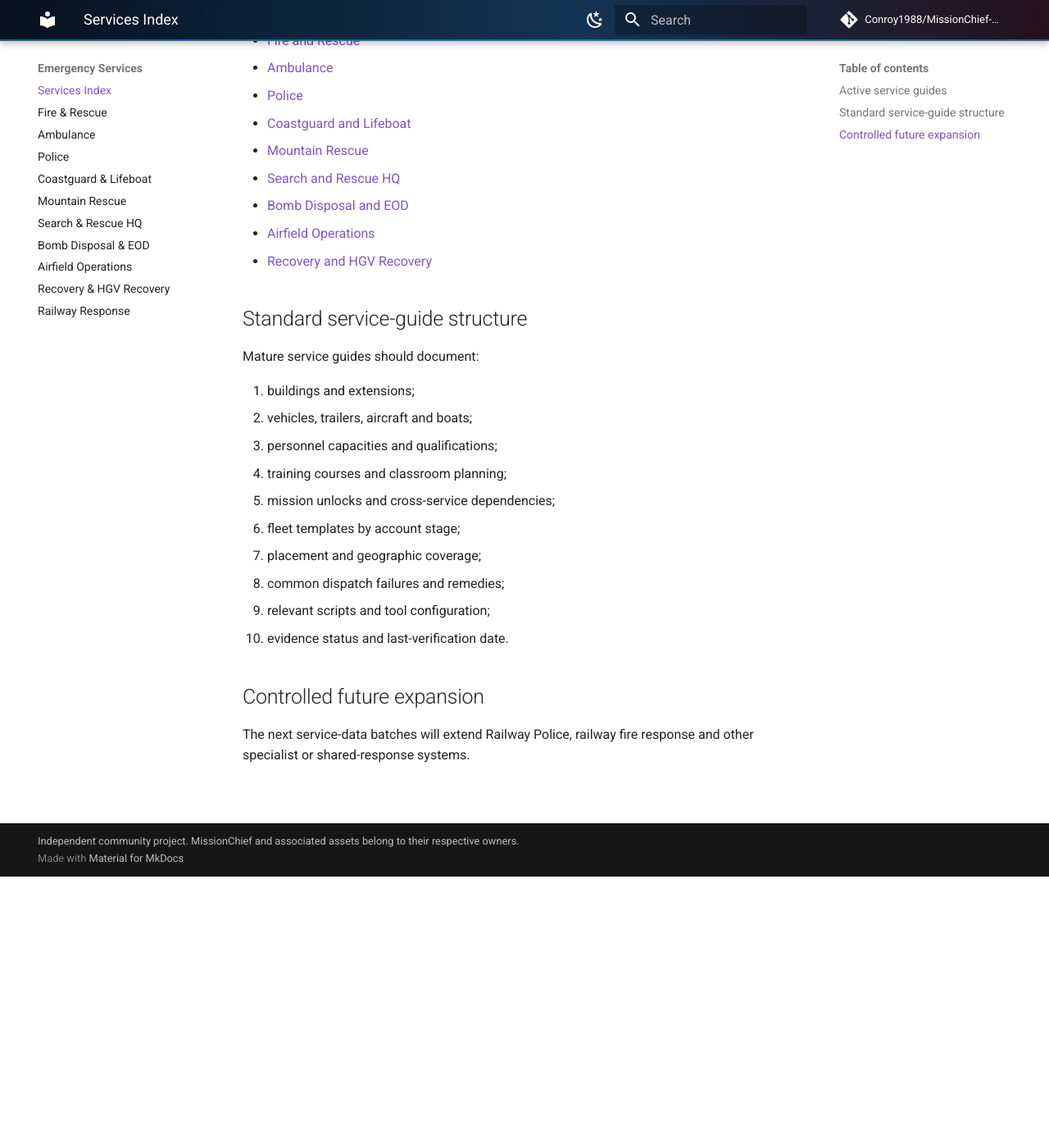
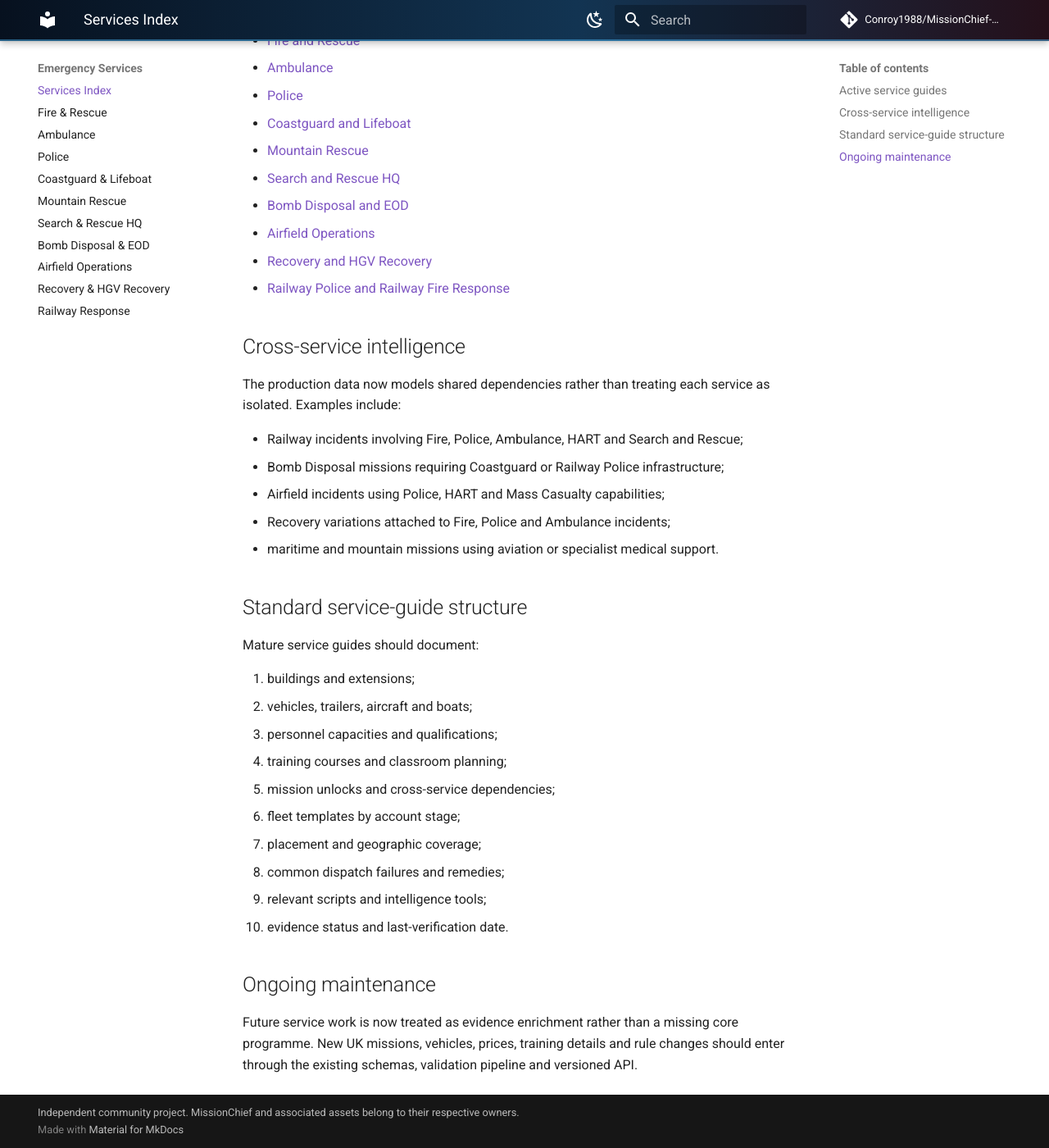
Before and after one commit to Conroy1988/MissionChief-UK, an MkDocs documentation site: the page built from docs/services/index.md, in a window 1280 px wide and 1400 px high, scrolled down 331 px. Shown: the whole window at 82% size. Built offline with MkDocs 1.6.1 and Material for MkDocs 9.7.7, drawn with Linux system fonts in a browser that asks for light colours; comment, search, counter and statistics services are not loaded; some of the changed text lies outside the part shown.

Commit message:
Synchronise service index with Stage 34

```diff
--- a/docs/services/index.md
+++ b/docs/services/index.md
@@ -1,6 +1,6 @@
 # Emergency Services
 
-This section provides operational references for the services currently represented in the MissionChief UK guide and structured dataset.
+This section provides operational references for every service group currently represented in the MissionChief UK guide and structured dataset.
 
 ## Active service guides
 
@@ -13,6 +13,17 @@ This section provides operational references for the services currently represen
 - [Bomb Disposal and EOD](bomb-disposal.md)
 - [Airfield Operations](airfield-operations.md)
 - [Recovery and HGV Recovery](recovery.md)
+- [Railway Police and Railway Fire Response](railway-response.md)
+
+## Cross-service intelligence
+
+The production data now models shared dependencies rather than treating each service as isolated. Examples include:
+
+- Railway incidents involving Fire, Police, Ambulance, HART and Search and Rescue;
+- Bomb Disposal missions requiring Coastguard or Railway Police infrastructure;
+- Airfield incidents using Police, HART and Mass Casualty capabilities;
+- Recovery variations attached to Fire, Police and Ambulance incidents;
+- maritime and mountain missions using aviation or specialist medical support.
 
 ## Standard service-guide structure
 
@@ -26,9 +37,9 @@ Mature service guides should document:
 6. fleet templates by account stage;
 7. placement and geographic coverage;
 8. common dispatch failures and remedies;
-9. relevant scripts and tool configuration;
+9. relevant scripts and intelligence tools;
 10. evidence status and last-verification date.
 
-## Controlled future expansion
+## Ongoing maintenance
 
-The next service-data batches will extend Railway Police, railway fire response and other specialist or shared-response systems.
+Future service work is now treated as evidence enrichment rather than a missing core programme. New UK missions, vehicles, prices, training details and rule changes should enter through the existing schemas, validation pipeline and versioned API.
```
